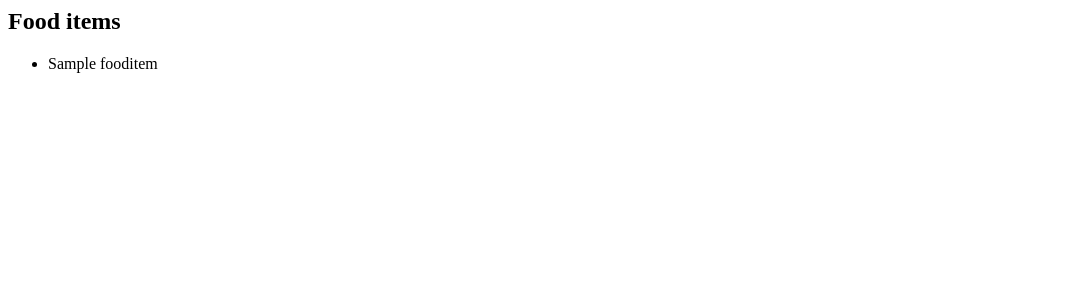
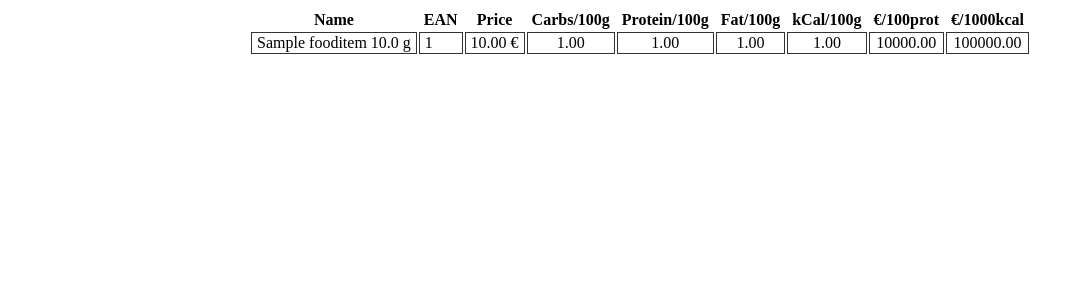
Before and after one commit to konsou/food-info, a Django app: page / in a window 1280 px wide. Shown: the top 300 px of the page, without its empty margins (0-1083 px from the left). Run offline with Django 5.2, Linux system fonts and the light colour scheme; tables that the repository leaves empty hold one stand-in row (values such as "Sample post").

Commit message:
Add more info to html + value calculations

```diff
--- a/food_info/food_info/models.py
+++ b/food_info/food_info/models.py
@@ -18,4 +18,16 @@ class FoodItem(models.Model):
     def price_per_100g_carbs(self) -> float:
         carbs_in_package = self.weight / 100 * self.carbs_per_100g
         price_per_1g_carb = self.price / carbs_in_package
-        return price_per_1g_carb * 100
+        return price_per_1g_carb * 100    @property
+
+    @property
+    def price_per_100g_protein(self) -> float:
+        protein_in_package = self.weight / 100 * self.protein_per_100g
+        price_per_1g_protein = self.price / protein_in_package
+        return price_per_1g_protein * 100
+
+    @property
+    def price_per_1000_kcal(self) -> float:
+        kcal_in_package = self.weight / 100 * self.kcal_per_100g
+        price_per_1_kcal = self.price / kcal_in_package
+        return price_per_1_kcal * 1000
--- a/food_info/food_info/templates/food_info/fooditem_list.html
+++ b/food_info/food_info/templates/food_info/fooditem_list.html
@@ -1,9 +1,43 @@
-
+{% load static %}
+<!HTML>
+<html lang="en">
+<head>
+    <title>Food Items</title>
+    <style>
+        th { padding-left: 5px; padding-right: 5px; }
+        td { border: 1px solid #333; padding-left: 5px; padding-right: 5px;}
+        .text-center { text-align: center; }
+        .text-left { text-align: left; }
+    </style>
+</head>
+<body>
 {% block content %}
-    <h2>Food items</h2>
-    <ul>
+    <table style="margin-left: auto; margin-right: auto;">
+        <tr>
+            <th>Name</th>
+            <th>EAN</th>
+            <th>Price</th>
+            <th>Carbs/100g</th>
+            <th>Protein/100g</th>
+            <th>Fat/100g</th>
+            <th>kCal/100g</th>
+            <th>€/100prot</th>
+            <th>€/1000kcal</th>
+        </tr>
         {% for item in object_list %}
-            <li>{{ item.name }}</li>
+        <tr>
+            <td>{{ item.name }} {{ item.weight }} g</td>
+            <td>{{ item.ean }}</td>
+            <td class="text-center">{{ item.price|floatformat:2 }} €</td>
+            <td class="text-center">{{ item.carbs_per_100g|floatformat:2 }}</td>
+            <td class="text-center">{{ item.protein_per_100g|floatformat:2 }}</td>
+            <td class="text-center">{{ item.fat_per_100g|floatformat:2 }}</td>
+            <td class="text-center">{{ item.kcal_per_100g|floatformat:2 }}</td>
+            <td class="text-center">{{ item.price_per_100g_protein|floatformat:2 }}</td>
+            <td class="text-center">{{ item.price_per_1000_kcal|floatformat:2 }}</td>
+        </tr>
         {% endfor %}
-    </ul>
+    </table>
 {% endblock %}
+</body>
+</html>
```
